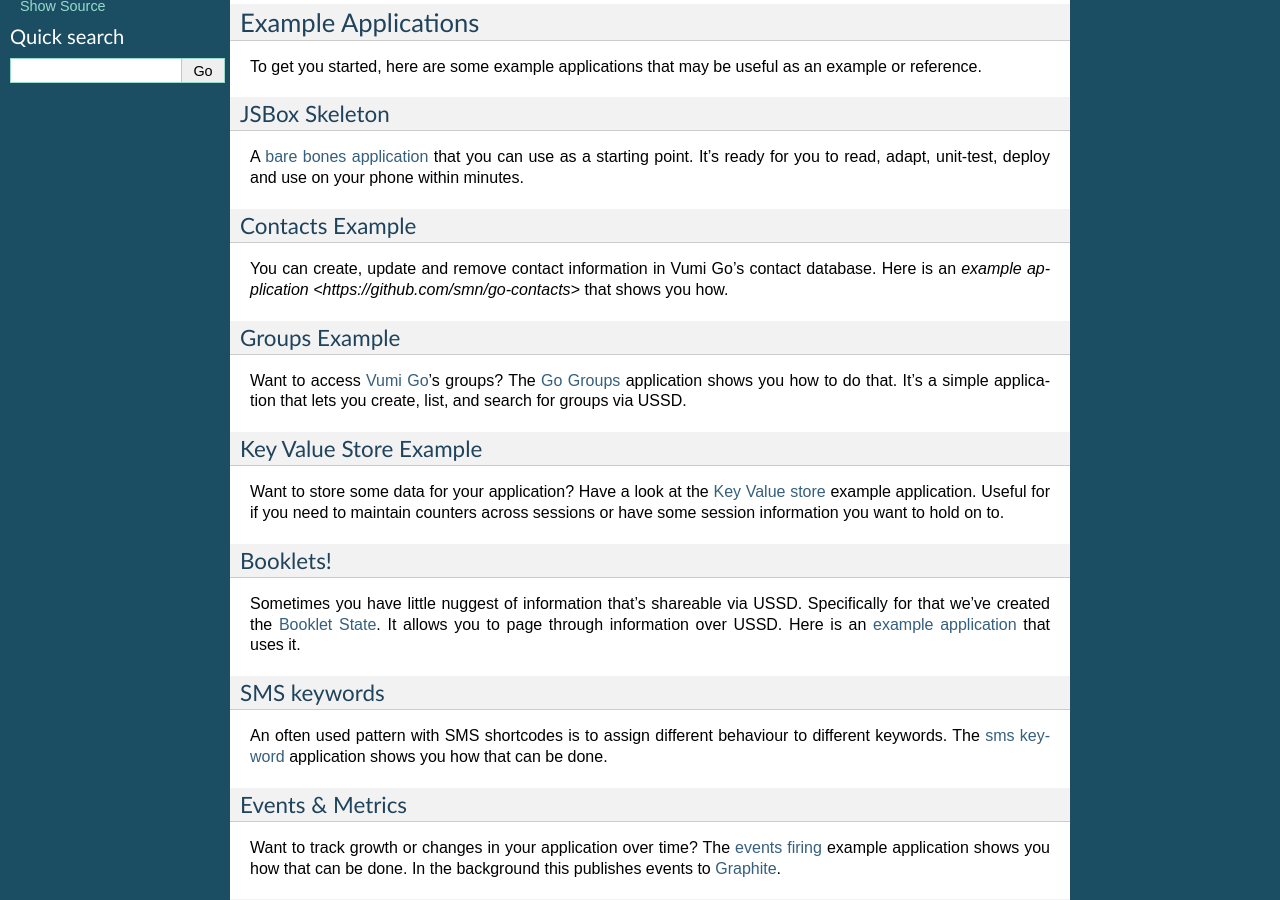
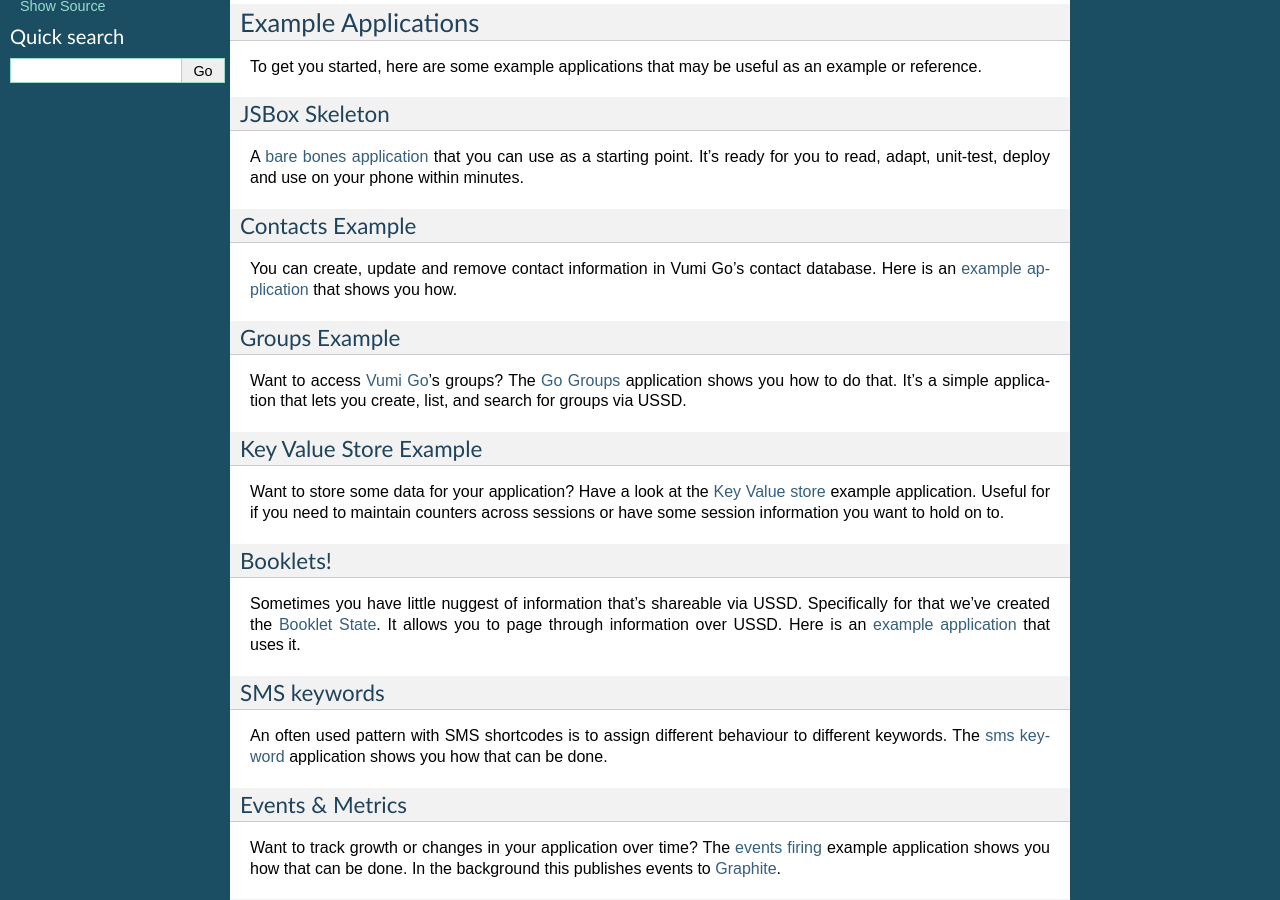
Before and after one commit to praekeltfoundation/vumi-jssandbox-toolkit, a Sphinx documentation site: the page built from docs/index.rst, in a window 1280 px wide and 900 px high, scrolled down 429 px. Built offline with Sphinx 7.4.7, drawn with Linux system fonts in a browser that asks for light colours.

Commit message:
Fix link to go-contacts example.

```diff
--- a/docs/index.rst
+++ b/docs/index.rst
@@ -43,7 +43,7 @@
 ~~~~~~~~~~~~~~~~
 
 You can create, update and remove contact information in Vumi Go's contact
-database. Here is an `example application <https://github.com/smn/go-contacts>`
+database. Here is an `example application <https://github.com/smn/go-contacts>`_
 that shows you how.
 
 Groups Example
```
